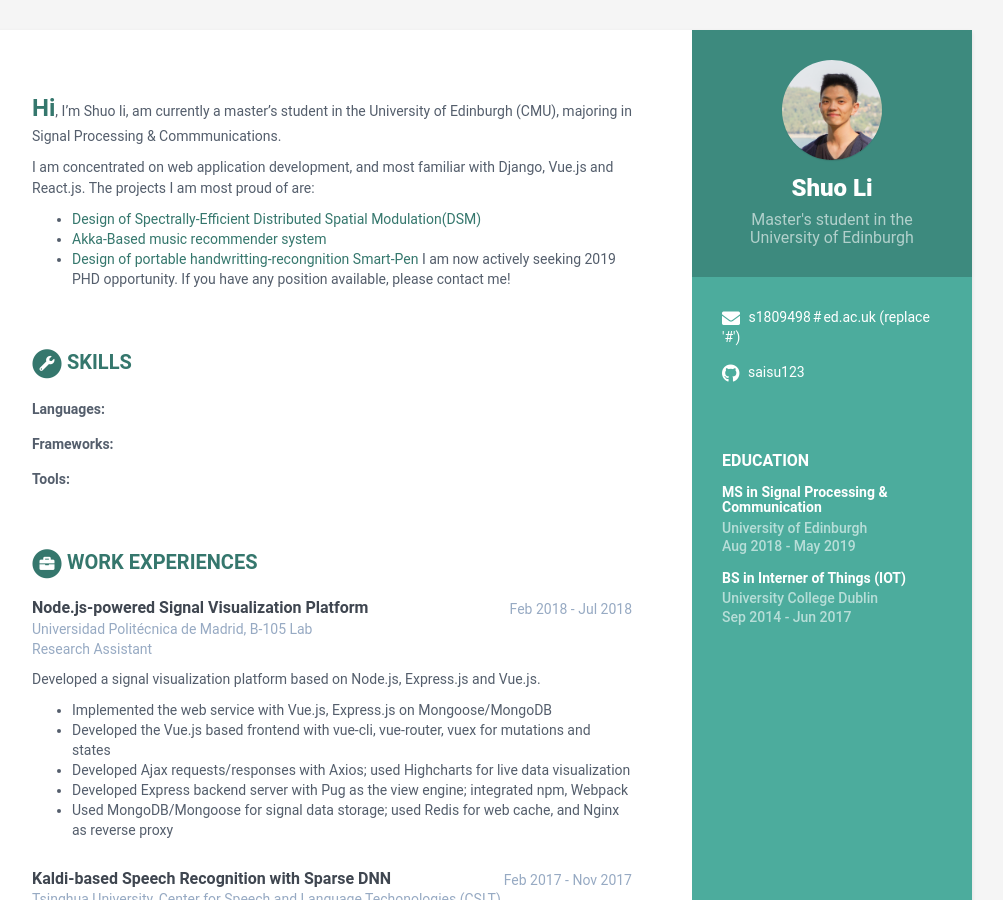
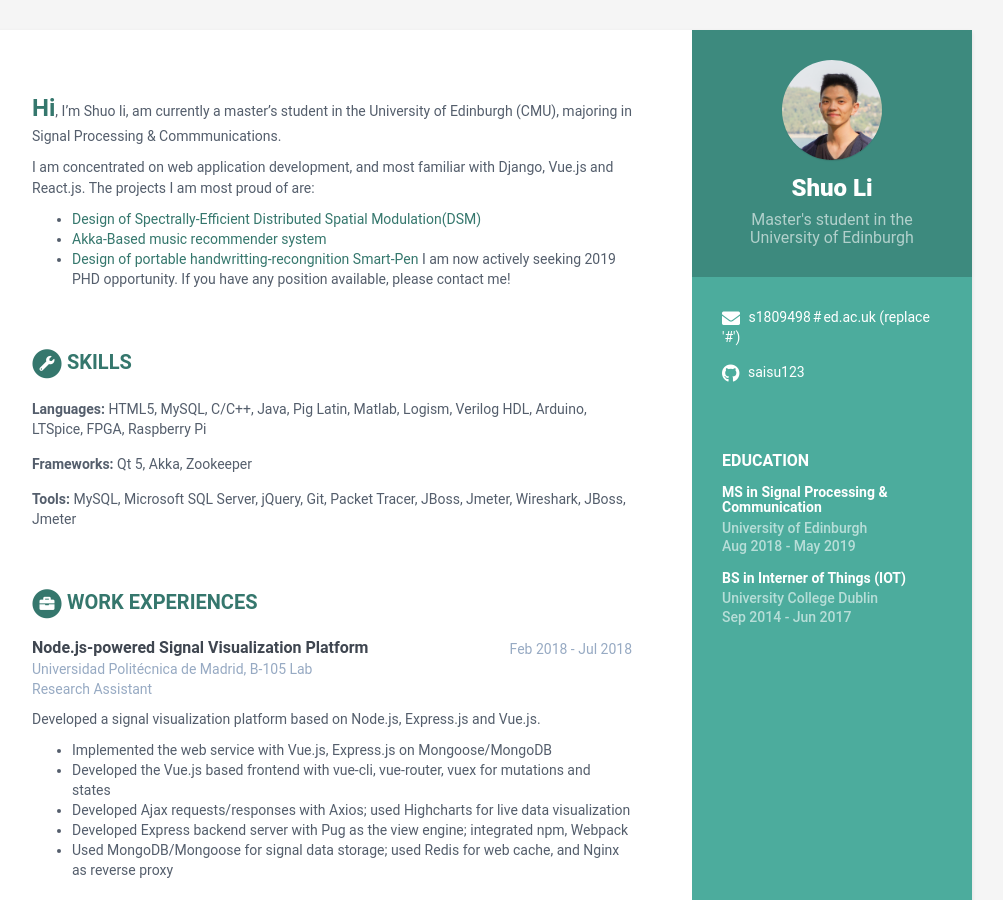
Before and after one commit to saisu123/saisu123.github.io, a Jekyll site: the page built from index.html, in a window 1280 px wide and 900 px high. Shown: the whole window, without its empty margins (168-1171 px from the left). Built offline with Jekyll 4.4.1, drawn with Linux system fonts in a browser that asks for light colours.

Commit message:
Update data.yml

```diff
--- a/_data/data.yml
+++ b/_data/data.yml
@@ -138,11 +138,11 @@ projects:
 skills:
     title: Skills
 
-    Programing Related: HTML5, MySQL, C/C++, Java, Pig Latin, QT 5
+    languages: HTML5, MySQL, C/C++, Java, Pig Latin, Matlab, Logism, Verilog HDL, Arduino, LTSpice, FPGA, Raspberry Pi
 
-    Engineering Related: Matlab, Logism, Verilog HDL, Arduino, LTSpice, FPGA, Raspberry Pi, Demonboard based on Linux Environment
+    frameworks: Qt 5, Akka, Zookeeper
 
-    Internet Related: Packet Tracer, Wireshark, JBoss, Jmeter, Akka, Zookeeper
+    tools:  MySQL, Microsoft SQL Server, jQuery, Git, Packet Tracer, JBoss, Jmeter, Wireshark, JBoss, Jmeter
 
 
 footer: >
```
